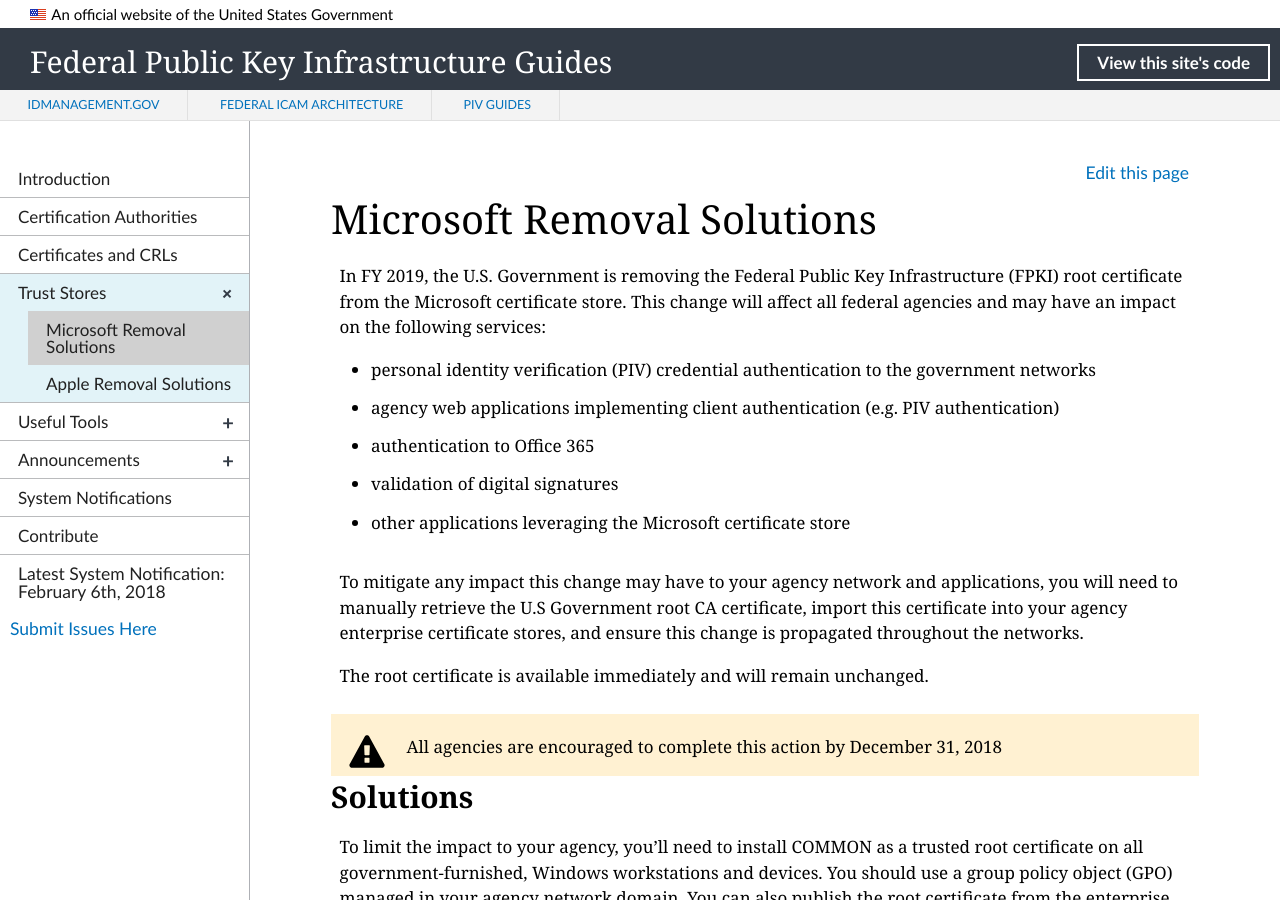
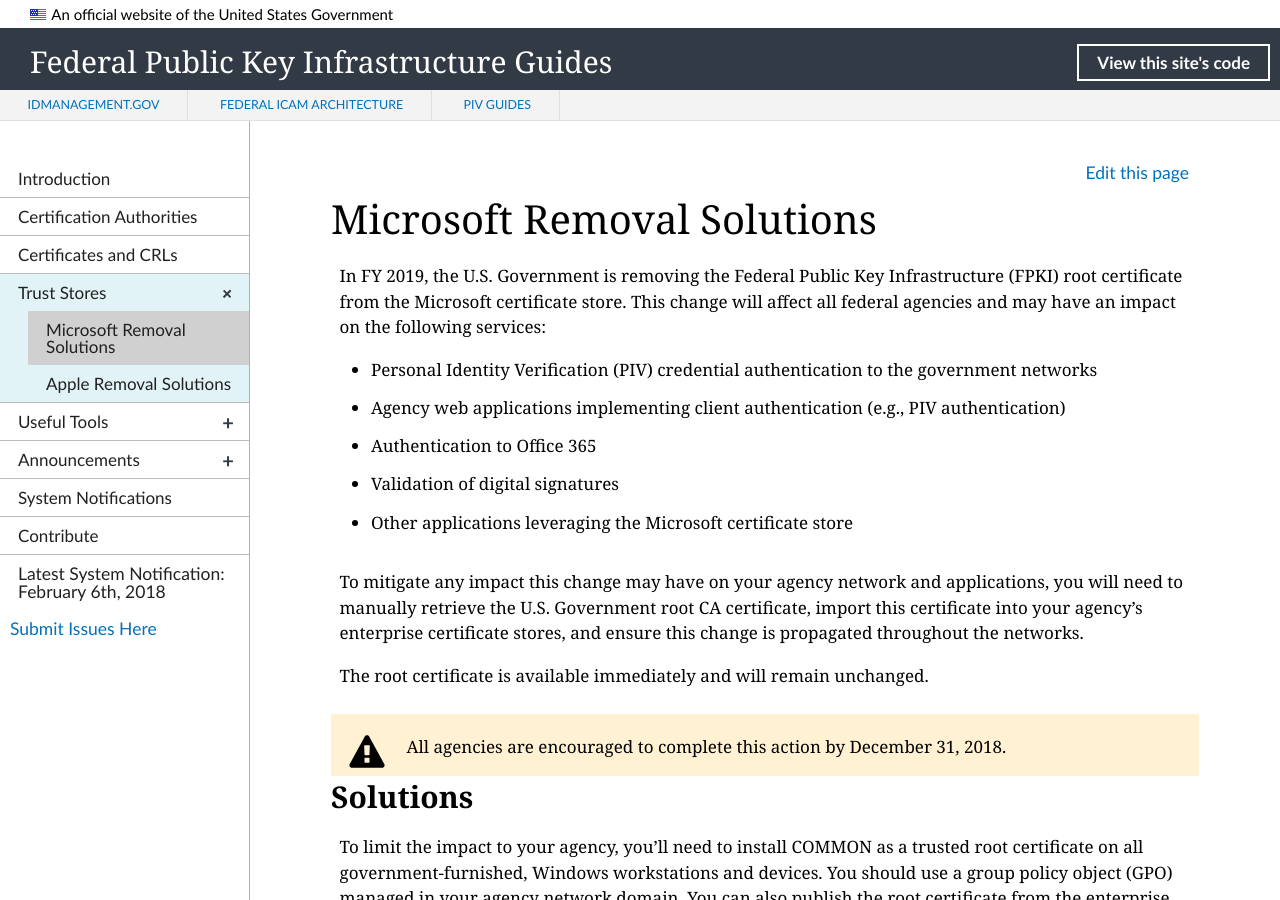
Before and after one commit to GSA/fpki-guides, a Jekyll site: the page built from _trust-stores/01_msft_removal_solutions.md, in a window 1280 px wide and 900 px high. Built offline with Jekyll 4.4.1, drawn with Linux system fonts in a browser that asks for light colours; nearby versions of some CDN libraries; library files that are not in the unit come from our copies.

Commit message:
Update 01_msft_removal_solutions.md
Minor edits

```diff
--- a/_trust-stores/01_msft_removal_solutions.md
+++ b/_trust-stores/01_msft_removal_solutions.md
@@ -7,17 +7,17 @@
 ---
 In FY 2019, the U.S. Government is removing the Federal Public Key Infrastructure (FPKI) root certificate from the Microsoft certificate store. This change will affect all federal agencies and may have an impact on the following services:
 
-- personal identity verification (PIV) credential authentication to the government networks
-- agency web applications implementing client authentication (e.g. PIV authentication)
-- authentication to Office 365
-- validation of digital signatures
-- other applications leveraging the Microsoft certificate store
+- Personal Identity Verification (PIV) credential authentication to the government networks
+- Agency web applications implementing client authentication (e.g., PIV authentication)
+- Authentication to Office 365
+- Validation of digital signatures
+- Other applications leveraging the Microsoft certificate store
 
-To mitigate any impact this change may have to your agency network and applications, you will need to manually retrieve the U.S Government root CA certificate, import this certificate into your agency enterprise certificate stores, and ensure this change is propagated throughout the networks.
+To mitigate any impact this change may have on your agency network and applications, you will need to manually retrieve the U.S. Government root CA certificate, import this certificate into your agency's enterprise certificate stores, and ensure this change is propagated throughout the networks.
 
 The root certificate is available immediately and will remain unchanged.
 
-{% include alert-warning.html content="All agencies are encouraged to complete this action by December 31, 2018" %}
+{% include alert-warning.html content="All agencies are encouraged to complete this action by December 31, 2018." %}
 
 ## Solutions ##
 {% include microsoft_trust_store_installation.md %}
```
